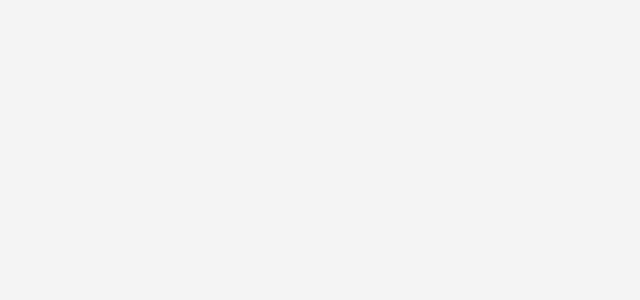
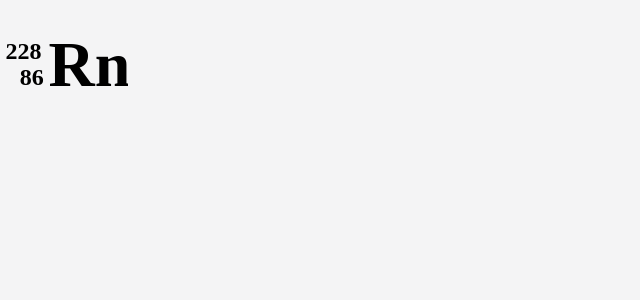
Before and after one commit to saile515/dilate, a React (Vite) app: page / in a window 1280 px wide. Shown: the top 300 px of the page, without its empty margins (0-640 px from the left). Built offline with nearby package versions, Linux system fonts and the light colour scheme.

Commit message:
Set up basic rendering

```diff
--- a/src/components/Game.tsx
+++ b/src/components/Game.tsx
@@ -1,12 +1,25 @@
+import { useEffect, useState } from "react";
+
 import Object from "../game/Object";
-import { useState } from "react";
+import ObjectRenderer from "./ObjectRenderer";
+import { init } from "../game/main";
+import useWindowSize from "../hooks/getWindowSize";
 
 export default function Game() {
 	const [objects, setObjects] = useState<Object[]>([]);
+	const windowSize = useWindowSize();
+
+	useEffect(() => {
+		init(setObjects);
+	}, []);
 
 	return (
 		<div className="w-screen h-screen">
-			<div className=""></div>
+			<div className="relative min-h-screen w-screen">
+				{objects.map((object, index) => (
+					<ObjectRenderer key={index} object={object} />
+				))}
+			</div>
 		</div>
 	);
 }
--- /dev/null
+++ b/src/components/ObjectRenderer.tsx
@@ -0,0 +1,39 @@
+import { useEffect, useState } from "react";
+
+import Object from "../game/Object";
+import Sprite from "../game/components/Sprite";
+import Transform from "../game/components/Transform";
+import useWindowSize from "../hooks/getWindowSize";
+
+export default function ObjectRenderer(props: { object: Object }) {
+	const [position, setPosition] = useState<{ x: number; y: number }>({ x: 0, y: 0 });
+	const [scale, setScale] = useState<{ x: number; y: number }>({ x: 0, y: 0 });
+	const windowSize = useWindowSize();
+
+	useEffect(() => {
+		const transform = props.object.getComponent<Transform>(Transform);
+
+		setPosition({
+			x: transform.position.x - transform.scale.x / 2,
+			y: transform.position.y - transform.scale.y / 2,
+		});
+
+		const scaleFactor = windowSize.width / 10;
+		setScale({ x: transform.scale.x * scaleFactor, y: transform.scale.y * scaleFactor });
+	}, [windowSize]);
+
+	return (
+		<div
+			className="absolute"
+			style={{ left: position.x, top: position.y, width: scale.x, height: scale.y }}>
+			<img src={props.object.getComponent<Sprite>(Sprite).sprite} alt="" />
+			<div className="relative">
+				{props.object.children.map((child, index) =>
+					child.getComponent<Sprite>(Sprite) ? (
+						<ObjectRenderer key={index} object={child} />
+					) : null
+				)}
+			</div>
+		</div>
+	);
+}
--- a/src/game/Object.ts
+++ b/src/game/Object.ts
@@ -1,13 +1,24 @@
 import Component from "./Component";
+import Transform from "./components/Transform";
 
 export default class Object {
 	private components: Component[] = [];
-	private children: Object[] = [];
+	children: Object[] = [];
 	parent: Object = null;
+
+	constructor() {
+		this.addComponent(new Transform());
+	}
 
 	addComponent(component: Component) {
 		component.parent = this;
 		this.components.push(component);
+	}
+
+	getComponent<T extends Component>(type: any) {
+		return this.components.find((component) => component instanceof (type as any)) as
+			| T
+			| undefined;
 	}
 
 	add(object: Object) {
--- a/src/game/Scene.ts
+++ b/src/game/Scene.ts
@@ -1,7 +1,7 @@
 import Object from "./Object";
 
 export default class Scene {
-	private children: Object[] = [];
+	children: Object[] = [];
 	private sceneObject: Object = new Object();
 
 	add(object: Object) {
--- a/src/game/Vector2.ts
+++ b/src/game/Vector2.ts
@@ -1,6 +1,11 @@
 export default class Vector2 {
 	private x_: number;
 	private y_: number;
+
+	constructor(x: number, y: number) {
+		this.x_ = x;
+		this.y_ = y;
+	}
 
 	get x() {
 		return this.x_;
--- a/src/game/components/Transform.ts
+++ b/src/game/components/Transform.ts
@@ -1,9 +1,10 @@
+import Component from "../Component";
 import Vector2 from "../Vector2";
 
-export default class Transform {
-	private position_: Vector2 = new Vector2();
+export default class Transform extends Component {
+	private position_: Vector2 = new Vector2(0, 0);
 	private rotation_: number = 0;
-	private scale_: Vector2 = new Vector2();
+	private scale_: Vector2 = new Vector2(1, 1);
 
 	get position() {
 		return this.position_;
--- a/src/game/main.ts
+++ b/src/game/main.ts
@@ -1,9 +1,19 @@
 import Object from "./Object";
 import Scene from "./Scene";
-import Sprite from "./components/Renderer";
+import Sprite from "./components/Sprite";
 
-const scene = new Scene();
+export function init(renderMethod: (objects: Object[]) => void) {
+	const scene = new Scene();
 
-const player = new Object();
-const playerSprite = new Sprite("/rn-228.svg");
-player.addComponent(playerSprite);
+	const player = new Object();
+	const playerSprite = new Sprite("/rn-228.svg");
+	player.addComponent(playerSprite);
+	scene.add(player);
+
+	function render() {
+		renderMethod(scene.children);
+		requestAnimationFrame(render);
+	}
+
+	render();
+}
```
Also changed, not shown: src/game/components/Sprite.ts (renamed from src/game/components/Renderer.ts).
